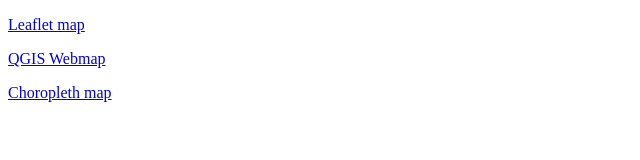
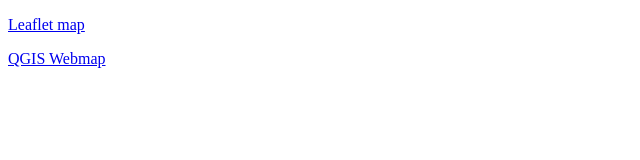
Before and after one commit to jlehto/jlehto.github.io, a plain HTML site: page index.html in a window 1280 px wide. Shown: the whole page, without its empty margins (0-640 px from the left). Drawn offline with Linux system fonts and the light colour scheme.

```diff
--- a/index.html
+++ b/index.html
@@ -6,7 +6,6 @@
 <body>
 	<p><a href="/leaflet-exercises">Leaflet map</a></p>
 	<p><a href="/supermarket">QGIS Webmap</a></p>
-	<p><a href="/choropleth">Choropleth map</a></p>
 
 </body>
 </html>
```
Also changed, not shown: 1 other file.
